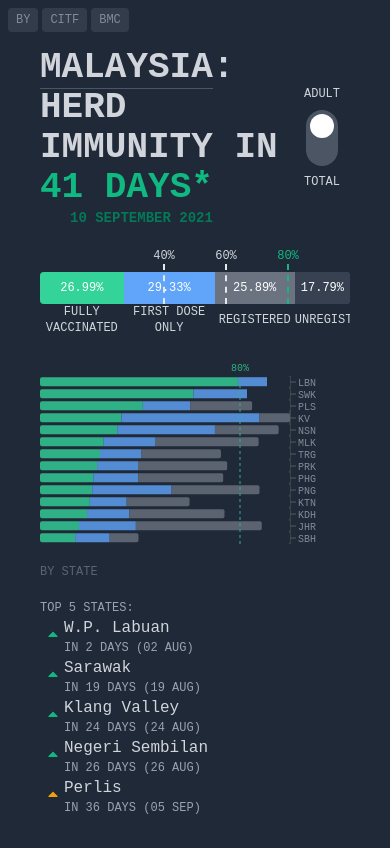
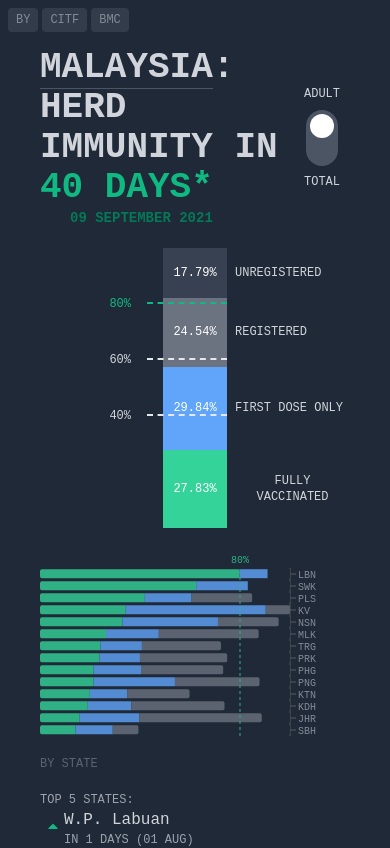
Before and after one commit to shenghann/my-vax-progress, a Next.js app: page / in a window 390 px wide. Shown: the top 848 px of the page. Built offline with nearby package versions, Linux system fonts and the light colour scheme.

Commit message:
vertical progress bar for mobile devices

```diff
--- a/pages/index.js
+++ b/pages/index.js
@@ -207,15 +207,6 @@ export default function Home(props) {
         {/* big header */}
         <div className="flex items-center justify-between">
           <h1 className="text-4xl md:text-6xl font-bold uppercase">
-            {/* <select
-              id="sel"
-              name="sel"
-              className="form-select text-6xl border-0 p-0 uppercase ring-transparent font-bold bg-transparent w-auto"
-            >
-              <option value="o1">Malaysia</option>
-              <option value="o2">Klang Valley</option>
-              <option value="o3">Pulau Pinang</option>
-            </select> */}{" "}
             <span
               className="cursor-pointer border-b border-gray-600"
               onClick={showMenu}
@@ -225,14 +216,19 @@ export default function Home(props) {
               {selectedState}
             </span>
             <span data-tip data-for="days-hover">
-              : Herd Immunity in{" "}
+              {progressDataState.herd_days <= 0
+                ? ": Herd Immunity target "
+                : ": Herd Immunity in "}
             </span>
             <span
               className="inline-flex flex-col text-green-500"
               data-tip
               data-for="days-hover"
             >
-              {progressDataState.herd_days} days*
+              {progressDataState.herd_days <= 0
+                ? "reached*"
+                : progressDataState.herd_days + " days*"}
+
               <p className="text-sm text-green-700 text-right tracking-normal">
                 <span className="w-4">
                   {/* <FontAwesomeIcon icon="calendar" /> */}
@@ -323,7 +319,7 @@ export default function Home(props) {
         </div>
 
         {/* css progress bar  */}
-        <div className="relative py-5">
+        <div className="hidden md:inline py-5">
           {/* percentage labels */}
           <div className="relative h-4 text-xs">
             <div className="absolute uppercase text-gray-500 hidden sm:block">
@@ -487,6 +483,175 @@ export default function Home(props) {
             </div>
           </div>
         </div>
+
+        {/* css progress bar vertical */}
+        <div className="flex h-80 md:hidden justify-center space-x-2 py-5">
+          {/* percentage labels */}
+          <div className="relative flex-grow w-4 text-xs">
+            {/* <div className="absolute uppercase text-gray-500 hidden sm:block">
+              National Progress
+            </div> */}
+            <div className="absolute bottom-[80%] right-0 text-green-500">
+              <div className="absolute -translate-y-2 right-2">80%</div>
+            </div>
+            <div className="absolute bottom-[60%] right-0">
+              <div className="absolute -translate-y-2 right-2">60%</div>
+            </div>
+            <div className="absolute bottom-[40%] right-0">
+              <div className="absolute -translate-y-2 right-2">40%</div>
+            </div>
+          </div>
+          {/* dotted lines */}
+          <div className="relative w-2">
+            <div className="absolute bottom-[80%] text-green-500">
+              <div className="relative w-20 border-t-2 border-dashed border-green-500"></div>
+            </div>
+            <div className="absolute bottom-[60%]">
+              <div className="relative w-20 border-t-2 border-dashed"></div>
+            </div>
+            <div className="absolute bottom-[40%]">
+              <div className="relative w-20 border-t-2 border-dashed"></div>
+            </div>
+          </div>
+
+          {/* actual bars */}
+          <div className="w-16 text-xs flex-grow-0 flex-col rounded bg-gray-600">
+            <div
+              style={{
+                height: progressDataState.unreg_dp,
+                transition: `height 0.5s ease-out`,
+              }}
+              className="shadow-none flex flex-col text-center whitespace-nowrap text-white justify-center bg-gray-700 content-center hover:opacity-80"
+              data-tip
+              data-for="prog-unreg-hover"
+            >
+              {progressDataState.unreg_dp}
+            </div>
+            <ReactTooltip
+              id="prog-unreg-hover"
+              type="dark"
+              className="text-center"
+            >
+              <p className="text-xl">{progressDataState.unreg_count_dp}</p>{" "}
+              <p>
+                have not registered for vaccination nor received their doses
+              </p>
+            </ReactTooltip>
+            <div
+              style={{
+                height: progressDataState.reg_dp,
+                transition: `height 0.5s ease-out`,
+              }}
+              className="shadow-none flex flex-col text-center whitespace-nowrap text-white justify-center bg-gray-500 content-center hover:opacity-80"
+              data-tip
+              data-for="prog-reg-hover"
+            >
+              {progressDataState.reg_dp}
+            </div>
+            <ReactTooltip
+              id="prog-reg-hover"
+              type="dark"
+              className="text-center"
+            >
+              <p className="text-xl">{progressDataState.reg_count_dp}</p>{" "}
+              <p>
+                registered for vaccination but haven't received their doses yet
+              </p>
+              <p className="text-xl">{progressDataState.total_reg_count_dp}</p>{" "}
+              <p>total registered for vaccination so far</p>
+            </ReactTooltip>
+
+            <div
+              style={{
+                height: progressDataState.partial_dp,
+                transition: `height 0.5s ease-out`,
+              }}
+              className="shadow-none flex flex-col text-center whitespace-nowrap text-white justify-center bg-blue-400 content-center hover:opacity-80"
+              data-tip
+              data-for="prog-partial-hover"
+            >
+              {progressDataState.partial_dp}
+            </div>
+            <ReactTooltip
+              id="prog-partial-hover"
+              type="dark"
+              className="text-center"
+            >
+              <p className="text-xl">{progressDataState.partial_count_dp}</p>{" "}
+              <p>received only 1 dose</p>
+              <p className="text-xl">{progressDataState.total_dose1_dp}</p>{" "}
+              <p>received at least 1 dose</p>
+            </ReactTooltip>
+
+            <div
+              style={{
+                height: progressDataState.full_dp,
+                transition: `height 0.5s ease-out`,
+              }}
+              className="shadow-none flex flex-col text-center whitespace-nowrap text-white justify-center bg-green-400 content-center hover:opacity-80"
+              data-tip
+              data-for="prog-full-hover"
+            >
+              {progressDataState.full_dp}
+            </div>
+            <ReactTooltip
+              id="prog-full-hover"
+              type="dark"
+              className="text-center"
+            >
+              <p className="text-xl">{progressDataState.full_count_dp}</p>{" "}
+              <p>received 2 doses</p>
+            </ReactTooltip>
+          </div>
+          {/* bar labels */}
+          <div className="w-8 text-xs flex-grow flex-col uppercase text-gray-300">
+            <div
+              style={{
+                height: progressDataState.unreg_dp,
+                transition: `height 0.5s ease-out`,
+              }}
+              className="shadow-none flex text-center justify-start items-center"
+              data-tip
+              data-for="prog-unreg-hover"
+            >
+              Unregistered
+            </div>
+            <div
+              style={{
+                height: progressDataState.reg_dp,
+                transition: `height 0.5s ease-out`,
+              }}
+              className="shadow-none flex text-center justify-start items-center"
+              data-tip
+              data-for="prog-reg-hover"
+            >
+              Registered
+            </div>
+
+            <div
+              style={{
+                height: progressDataState.partial_dp,
+                transition: `height 0.5s ease-out`,
+              }}
+              className="shadow-none flex text-center justify-start items-center"
+              data-tip
+              data-for="prog-partial-hover"
+            >
+              First Dose Only
+            </div>
+            <div
+              style={{
+                height: progressDataState.full_dp,
+                transition: `height 0.5s ease-out`,
+              }}
+              className="shadow-none flex text-center justify-start items-center"
+              data-tip
+              data-for="prog-full-hover"
+            >
+              Fully Vaccinated
+            </div>
+          </div>
+        </div>
         {/* charts */}
         <div className="flex flex-wrap justify-between space-y-9 lg:space-y-0 items-center">
           <div className="w-full lg:w-2/5 h-52 md:h-72 opacity-80">
@@ -495,10 +660,16 @@ export default function Home(props) {
           </div>
 
           {/* fastest state progress */}
-          <div className="flex flex-col">
+          <div className="flex flex-col" data-tip data-for="top-state-hover">
+            <ReactTooltip id="top-state-hover" type="dark">
+              <p>Tap to change state!</p>
+            </ReactTooltip>
             <p className="text-xs uppercase text-gray-400">Top 5 states:</p>
             {topStatesDataState.map((state) => (
-              <div className="flex justify-start">
+              <div
+                className="flex cursor-pointer justify-start"
+                onClick={() => selectItem(state.name)}
+              >
                 <div className="w-2 h-2 text-right m-2">
                   <FontAwesomeIcon
                     className={
```
Also changed, not shown: data/data2.json, 1 other file (tests, documents, lock files or other folders).
